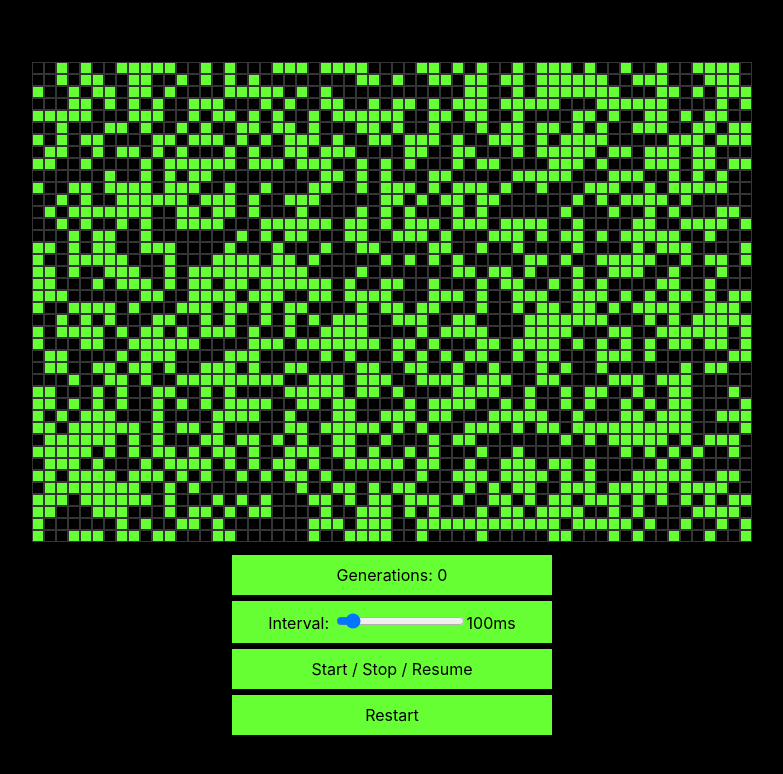
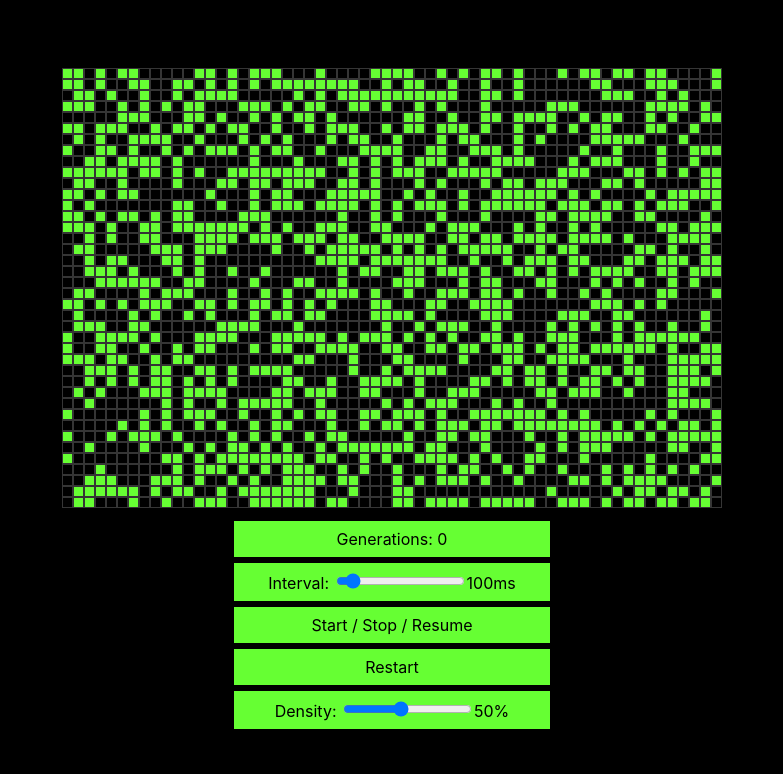
Before and after one commit to hinsxd/react-gameoflife, a React (Create React App) app: page / in a window 1280 px wide. Shown: the top 774 px of the page, without its empty margins (248-1031 px from the left). Built offline with nearby package versions, Linux system fonts and the light colour scheme.

Commit message:
Adjustable spawn density

```diff
--- a/src/App.tsx
+++ b/src/App.tsx
@@ -14,7 +14,8 @@ type Action =
   | { type: 'GROW' }
   | { type: 'START_STOP' }
   | { type: 'PRESS'; payload: { i: number; j: number } }
-  | { type: 'RESTART' };
+  | { type: 'RESTART' }
+  | { type: 'ADJUST_PROB'; payload: { aliveProb: number } };
 
 const AppReducer: Reducer<AppState, Action> = (state, action) => {
   return produce(state, draft => {
@@ -66,6 +67,9 @@ const AppReducer: Reducer<AppState, Action> = (state, action) => {
         draft.board = generateBoard(rows, cols, aliveProb);
         draft.growing = false;
         draft.gen = 0;
+        break;
+      case 'ADJUST_PROB':
+        draft.aliveProb = action.payload.aliveProb;
     }
   });
 };
@@ -76,7 +80,7 @@ const generateBoard = (
   aliveProb: number = 0.5
 ): AppState['board'] => {
   return [...new Array(rows)].map(() =>
-    new Array(cols).fill(false).map(() => Math.random() > aliveProb)
+    new Array(cols).fill(false).map(() => Math.random() < aliveProb)
   );
 };
 const initializer = ({
@@ -98,7 +102,7 @@ const initializer = ({
   };
 };
 const App: React.FC = () => {
-  const [{ board, gen, growing }, dispatch] = useReducer(
+  const [{ board, gen, growing, aliveProb }, dispatch] = useReducer(
     AppReducer,
     { cols: 60, rows: 40 },
     initializer
@@ -123,6 +127,9 @@ const App: React.FC = () => {
 
   const handleIntervalChange = (e: React.ChangeEvent<HTMLInputElement>) => {
     setInterval(+e.target.value);
+  };
+  const handleAliveProbChange = (e: React.ChangeEvent<HTMLInputElement>) => {
+    dispatch({ type: 'ADJUST_PROB', payload: { aliveProb: +e.target.value } });
   };
   return (
     <Wrapper>
@@ -155,6 +162,18 @@ const App: React.FC = () => {
         </MenuItem>
         <MenuItem onClick={handleStartStop}>Start / Stop / Resume</MenuItem>
         <MenuItem onClick={handleRestart}>Restart</MenuItem>
+        <MenuItem>
+          Density:{' '}
+          <input
+            type="range"
+            min="0.1"
+            max="1"
+            step="0.1"
+            value={aliveProb}
+            onChange={handleAliveProbChange}
+          />
+          {(aliveProb * 100).toFixed(0)}%
+        </MenuItem>
       </MenuWrapper>
     </Wrapper>
   );
@@ -178,8 +197,8 @@ const Row = styled.div`
   justify-content: center;
 `;
 const Cell = styled.div<{ alive: boolean }>`
-  flex: 0 0 10px;
-  height: 10px;
+  flex: 0 0 9px;
+  height: 9px;
   border: 1px solid #353535;
   background: ${p => (p.alive ? `rgb(102, 255, 51)` : '#000')};
 `;
@@ -192,7 +211,7 @@ const MenuWrapper = styled.div`
 const MenuItem = styled.div`
   flex: 0;
   width: 300px;
-  padding: 10px;
+  padding: 8px;
   margin: 3px;
   background: rgb(102, 255, 51);
   color: black;
```
